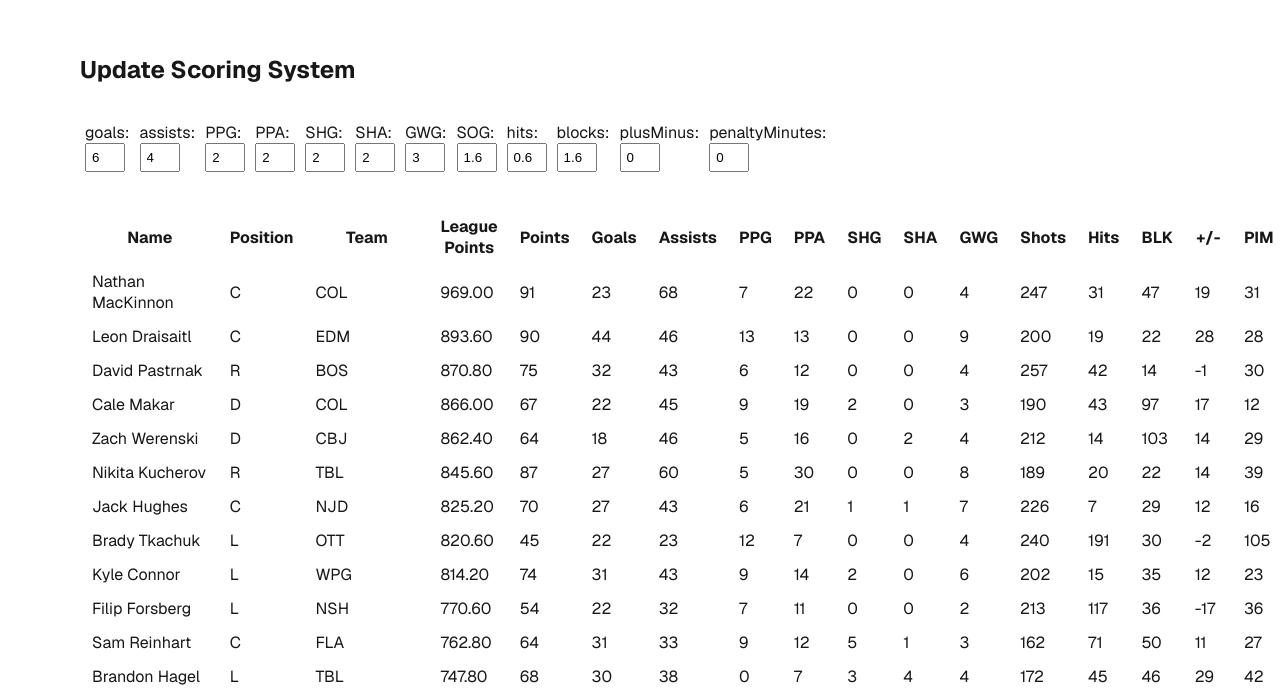
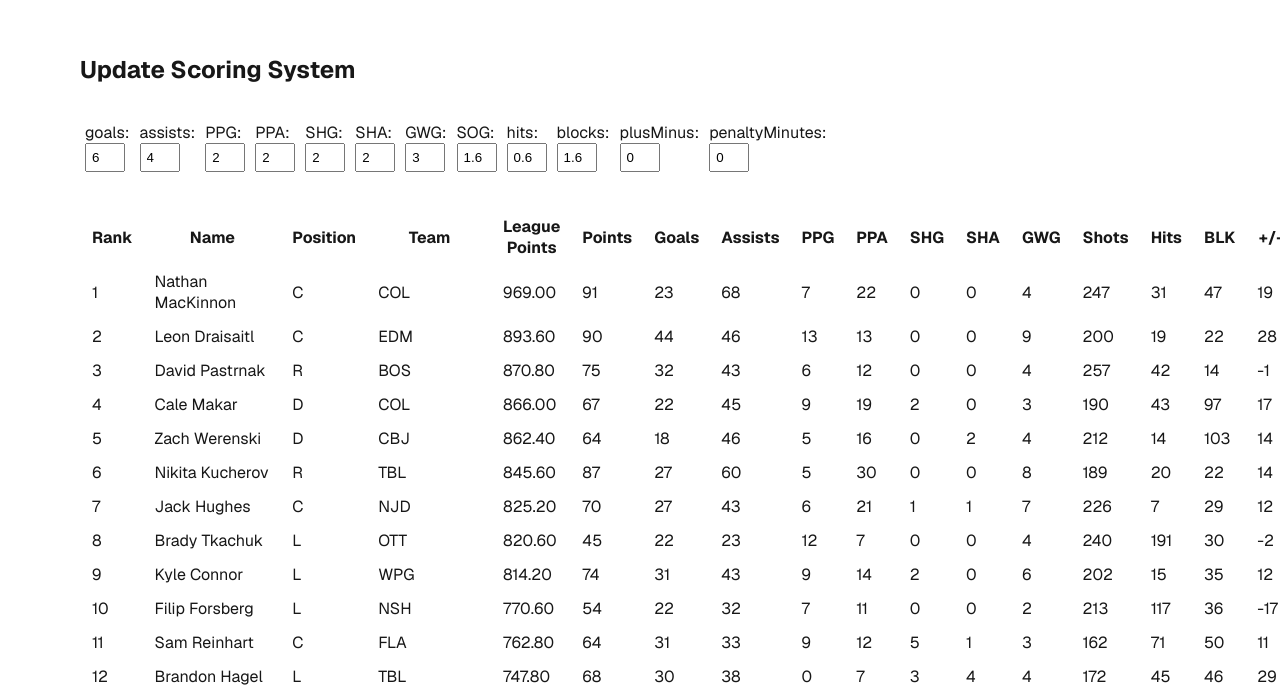
Before and after one commit to killsunday/point-checker, a Next.js app: page / in a window 1280 px wide. Shown: the part 110-800 px from the top of the page. Built offline with nearby package versions, Linux system fonts and the light colour scheme.

Commit message:
add rank

```diff
--- a/next.config.mjs
+++ b/next.config.mjs
@@ -1,7 +1,7 @@
 /** @type {import('next').NextConfig} */
 const nextConfig = {
 	output: 'export',
-	basePath: '/point-checker'
+	// basePath: '/point-checker'
 };
 
 export default nextConfig;
--- a/src/app/components/PlayerBlock.js
+++ b/src/app/components/PlayerBlock.js
@@ -1,7 +1,9 @@
 const PlayerBlock = (props) => {
     const player = props.player;
+    const index = props.index;
 
     return (<tr>
+        <td>{index}</td>
         <td>{player.skaterFullName}</td>
         <td>{player.positionCode}</td>
         <td>{player.teamAbbrevs}</td>
--- a/src/app/page.js
+++ b/src/app/page.js
@@ -23,9 +23,7 @@ export default function Home() {
   const [skaterScoring, setSkaterScoring] = useState({ ...defaultSkaterScoring });
 
   const updateScoring = useCallback((stat, value) => {
-    let statValue = value || 0;
-
-    setSkaterScoring((prev) => ({ ...prev, [stat]: statValue }));
+    setSkaterScoring((prev) => ({ ...prev, [stat]: parseFloat(value).toFixed(1) || 0 }));
   }, []);
 
   const calculatedPlayers = useMemo(() => {
@@ -69,6 +67,7 @@ export default function Home() {
         <table>
           <thead>
             <tr>
+              <th>Rank</th>
               <th>Name</th>
               <th>Position</th>
               <th>Team</th>
@@ -89,8 +88,8 @@ export default function Home() {
             </tr>
           </thead>
           <tbody>
-            {calculatedPlayers.map((player) => (
-              <PlayerBlock key={player.playerId} player={player} />
+            {calculatedPlayers.map((player, index) => (
+              <PlayerBlock key={player.playerId} player={player} index={index+1} />
             ))}
           </tbody>
         </table>
```
